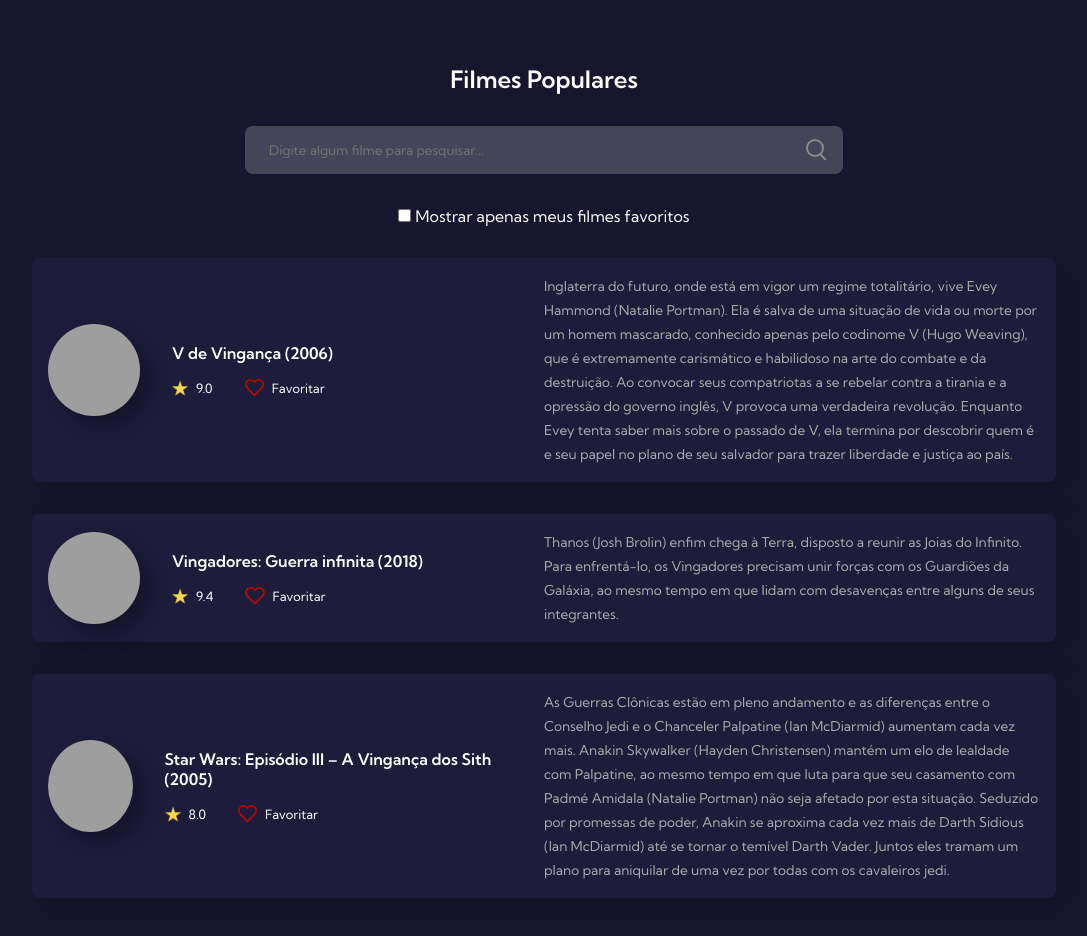
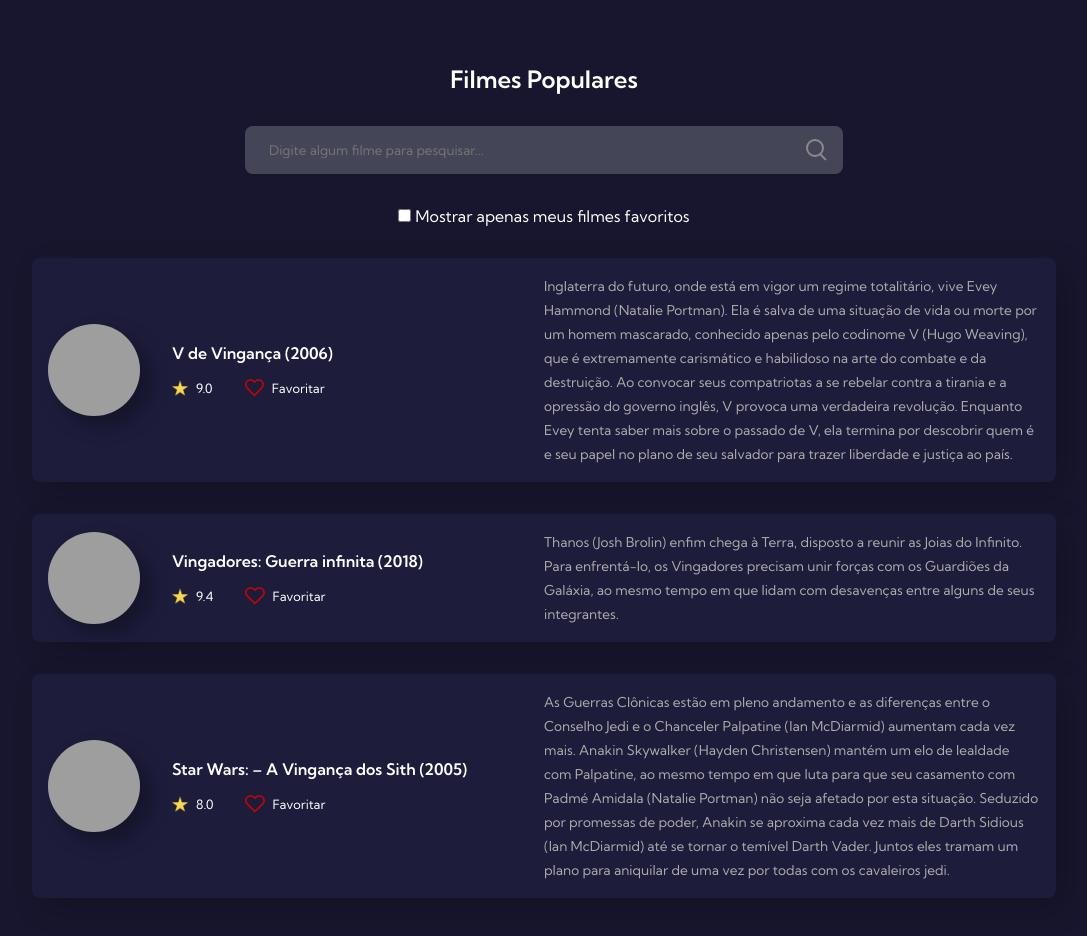
Before and after one commit to marcoss00/7DaysOfCode---GitHub, a plain HTML site: page index.html in a window 1280 px wide. Shown: the whole page, without its empty margins (96-1183 px from the left). Drawn offline with Linux system fonts and the light colour scheme; grey boxes are pictures that could not be loaded.

Commit message:
nome do filme 3 alterado

```diff
--- a/index.html
+++ b/index.html
@@ -76,7 +76,7 @@
             <img src="https://br.web.img2.acsta.net/c_310_420/medias/nmedia/18/92/58/33/20207204.jpg" alt="star wars iii (2022)"/>
           </div>
           <div class="movie-text">
-            <h4>Star Wars: Episódio III – A Vingança dos Sith (2005)</h4>
+            <h4>Star Wars: – A Vingança dos Sith (2005)</h4>
             <div class="rating-favorites">
               <div class="rating">
                 <img src="images/star.png" alt="Star Icon"/>
```
